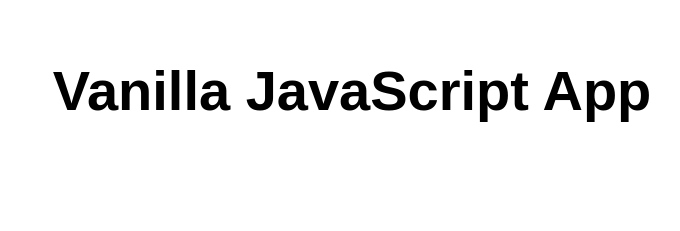
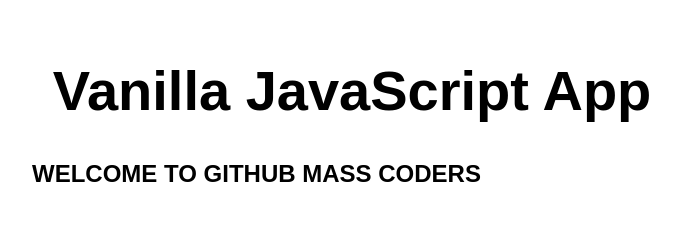
Before and after one commit to vsaikrishna1038/miniproject, a website: page src/index.html in a window 1280 px wide. Shown: the whole page, without its empty margins (288-968 px from the left). Drawn offline with Linux system fonts and the light colour scheme.

Commit message:
Update index.html

```diff
--- a/src/index.html
+++ b/src/index.html
@@ -11,6 +11,7 @@
 <body>
   <main>
     <h1>Vanilla JavaScript App</h1>
+    <h2>WELCOME TO GITHUB MASS CODERS</h2>
   </main>
 </body>
 
```
